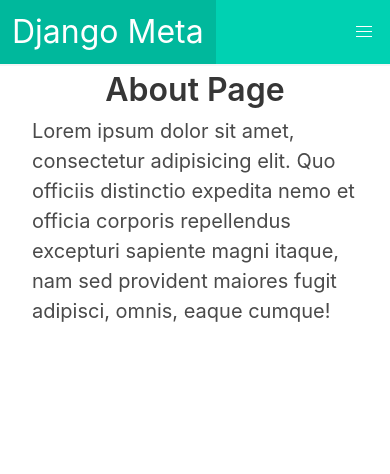
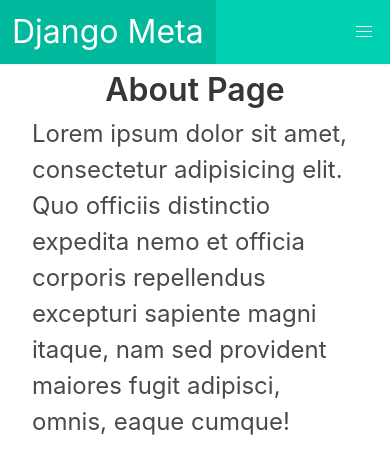
Before and after one commit to catbirdseatio/django_meta, a Django app: page /about in a window 390 px wide. Shown: the top 474 px of the page. Run offline with Django 5.2, Linux system fonts and the light colour scheme; some libraries are stand-ins or nearby versions.

Commit message:
changed base rem in stylsheet again

```diff
--- a/static/css/base.css
+++ b/static/css/base.css
@@ -4,6 +4,6 @@
 
 @media screen and (max-width: 414px) {
     body {
-      font-size: 1.25rem;
+      font-size: 1.5rem;
     }
   }
```
